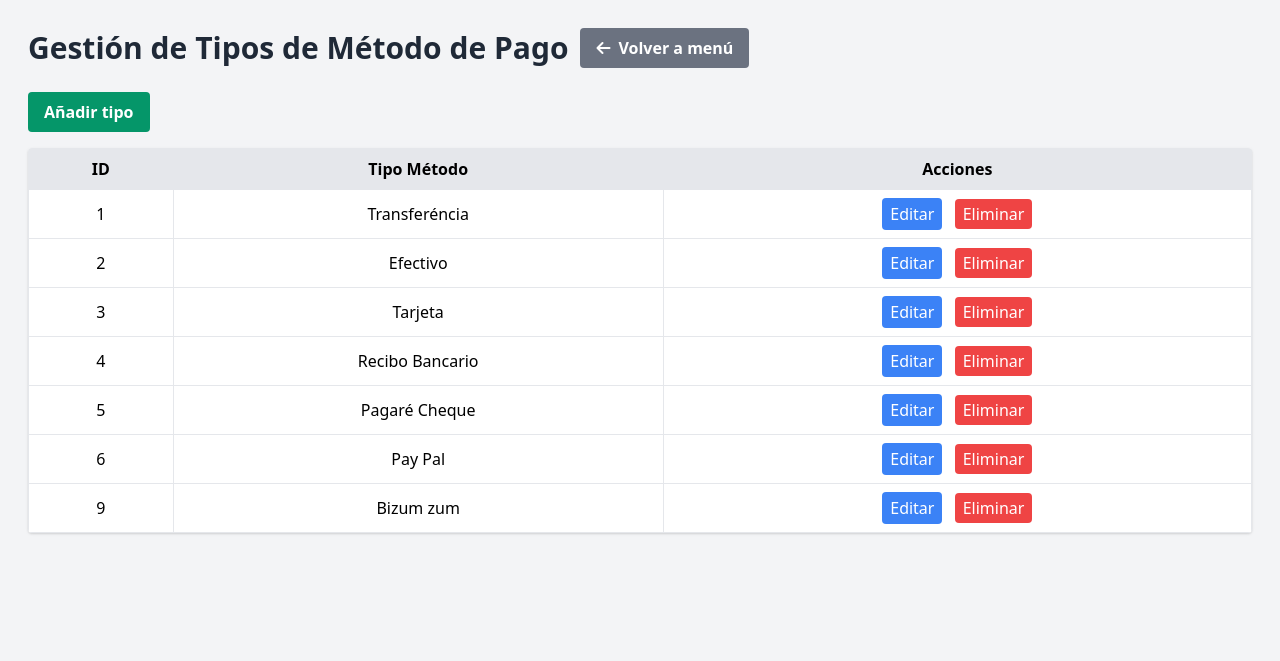
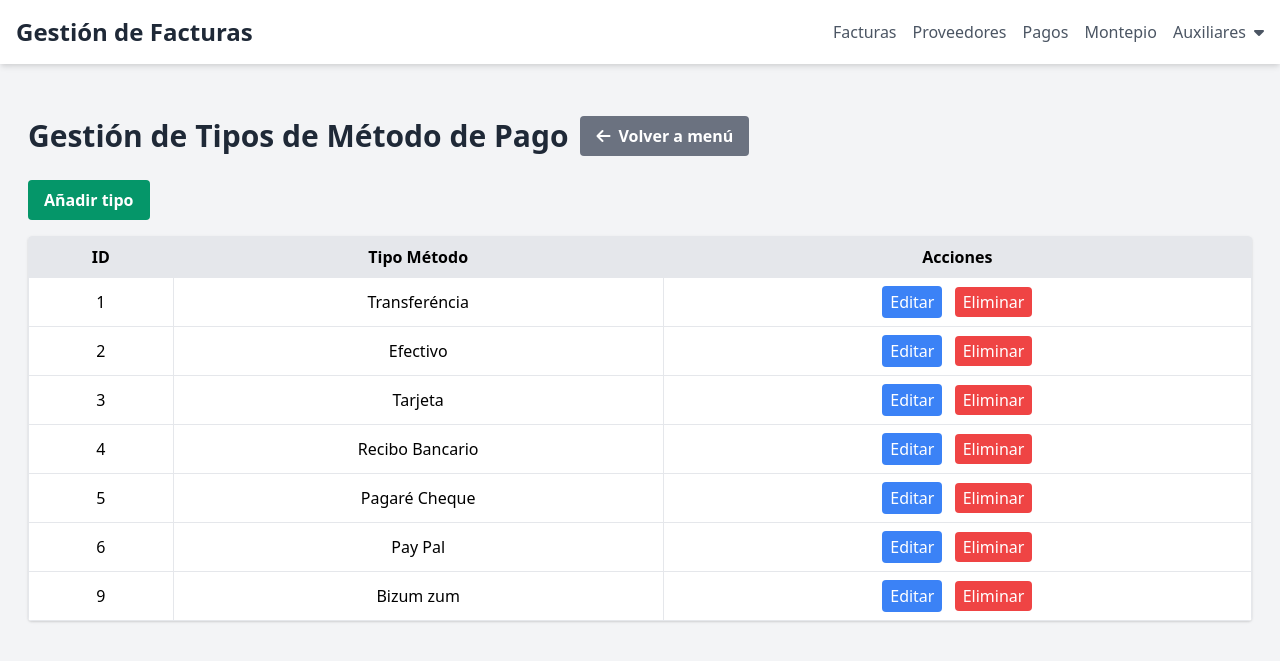
Before and after one commit to carlosarribas7/facturas, a PHP site: page /tipometodos.php in a window 1280 px wide. Shown: the top 661 px of the page. Run offline with PHP 8.4, Linux system fonts and the light colour scheme; data comes from the database, SQL or seed files in the repository; some libraries are stand-ins or nearby versions.

Commit message:
feat: Refactor all pages and add navigation menu
- Refactored all remaining pages (`montepio.php`, `tipo_gasto.php`, `provincias.php`, `pagos.php`, `iva.php`, `retenciones.php`, and `tipometodos.php`) to use the centralized database connection and header/footer templates.
- Created a reusable navigation menu in `templates/menu.php` to provide consistent navigation across the application.
- Added the navigation menu to all pages.

```diff
--- a/auxiliares.php
+++ b/auxiliares.php
@@ -86,7 +86,9 @@ if ($aux === 'iva') {
 }
 ?>
 <?php require_once 'templates/header.php'; ?>
-<body class="bg-gray-100 p-7" x-data="auxCrud('<?= $aux ?>')">
+<body class="bg-gray-100">
+<?php require_once 'templates/menu.php'; ?>
+<div class="p-7" x-data="auxCrud('<?= $aux ?>')">
 
     <form method="get" class="mb-6">
         <label class="font-bold mr-2 text-lg">Ver tabla:</label>
--- a/facturas.php
+++ b/facturas.php
@@ -150,7 +150,9 @@ $registros = $stmt->fetchAll(PDO::FETCH_ASSOC);
 
 ?>
 <?php require_once 'templates/header.php'; ?>
-<body class="bg-gray-100 p-7"
+<body class="bg-gray-100">
+<?php require_once 'templates/menu.php'; ?>
+<div class="p-7"
       x-data="facturasCrud(<?= htmlspecialchars(json_encode($listaProveedores), ENT_QUOTES, 'UTF-8') ?>, <?= htmlspecialchars(json_encode($listaTipoGasto), ENT_QUOTES, 'UTF-8') ?>, <?= htmlspecialchars(json_encode($listaRetenciones), ENT_QUOTES, 'UTF-8') ?>, <?= htmlspecialchars(json_encode($listaPagos), ENT_QUOTES, 'UTF-8') ?>, <?= htmlspecialchars(json_encode($listaIVA), ENT_QUOTES, 'UTF-8') ?>)">
 <?php if(!empty($_SESSION['error_facturas'])){ echo "<div class='bg-red-100 border border-red-300 text-red-800 p-3 rounded mb-4'>".htmlspecialchars($_SESSION['error_facturas'])."</div>"; unset($_SESSION['error_facturas']); } ?>
 
--- a/proveedores.php
+++ b/proveedores.php
@@ -167,7 +167,9 @@ $stmt->execute();
 $registros = $stmt->fetchAll(PDO::FETCH_ASSOC);
 ?>
 <?php require_once 'templates/header.php'; ?>
-<body class="bg-gray-100 p-7"
+<body class="bg-gray-100">
+<?php require_once 'templates/menu.php'; ?>
+<div class="p-7"
       x-data="proveedoresCrud(<?= htmlspecialchars(json_encode($listaProvincias), ENT_QUOTES, 'UTF-8') ?>, <?= htmlspecialchars(json_encode($listaGastos), ENT_QUOTES, 'UTF-8') ?>)">
 
     <?php if (!empty($_SESSION['mensaje_proveedor'])): ?>
--- /dev/null
+++ b/templates/menu.php
@@ -0,0 +1,49 @@
+<nav class="bg-white shadow-md mb-6">
+    <div class="container mx-auto px-4">
+        <div class="flex justify-between items-center py-4">
+            <a href="index.php" class="text-2xl font-bold text-gray-800">Gestión de Facturas</a>
+            <div class="hidden md:flex items-center space-x-4">
+                <a href="facturas.php" class="text-gray-600 hover:text-blue-600">Facturas</a>
+                <a href="proveedores.php" class="text-gray-600 hover:text-blue-600">Proveedores</a>
+                <a href="pagos.php" class="text-gray-600 hover:text-blue-600">Pagos</a>
+                <a href="montepio.php" class="text-gray-600 hover:text-blue-600">Montepio</a>
+                <div class="relative" x-data="{ open: false }">
+                    <button @click="open = !open" class="text-gray-600 hover:text-blue-600 focus:outline-none">
+                        Auxiliares <i class="fas fa-caret-down ml-1"></i>
+                    </button>
+                    <div x-show="open" @click.away="open = false" class="absolute right-0 mt-2 w-48 bg-white rounded-md shadow-lg z-10">
+                        <a href="iva.php" class="block px-4 py-2 text-sm text-gray-700 hover:bg-gray-100">IVA</a>
+                        <a href="retenciones.php" class="block px-4 py-2 text-sm text-gray-700 hover:bg-gray-100">Retenciones</a>
+                        <a href="provincias.php" class="block px-4 py-2 text-sm text-gray-700 hover:bg-gray-100">Provincias</a>
+                        <a href="tipo_gasto.php" class="block px-4 py-2 text-sm text-gray-700 hover:bg-gray-100">Tipos de Gasto</a>
+                        <a href="tipometodos.php" class="block px-4 py-2 text-sm text-gray-700 hover:bg-gray-100">Tipos de Método</a>
+                    </div>
+                </div>
+            </div>
+            <div class="md:hidden">
+                <button id="mobile-menu-button" class="text-gray-600 hover:text-blue-600 focus:outline-none">
+                    <i class="fas fa-bars"></i>
+                </button>
+            </div>
+        </div>
+        <div id="mobile-menu" class="hidden md:hidden">
+            <a href="facturas.php" class="block py-2 px-4 text-sm text-gray-700 hover:bg-gray-100">Facturas</a>
+            <a href="proveedores.php" class="block py-2 px-4 text-sm text-gray-700 hover:bg-gray-100">Proveedores</a>
+            <a href="pagos.php" class="block py-2 px-4 text-sm text-gray-700 hover:bg-gray-100">Pagos</a>
+            <a href="montepio.php" class="block py-2 px-4 text-sm text-gray-700 hover:bg-gray-100">Montepio</a>
+            <h3 class="px-4 py-2 text-sm font-semibold text-gray-500">Auxiliares</h3>
+            <a href="iva.php" class="block py-2 px-4 text-sm text-gray-700 hover:bg-gray-100">IVA</a>
+            <a href="retenciones.php" class="block py-2 px-4 text-sm text-gray-700 hover:bg-gray-100">Retenciones</a>
+            <a href="provincias.php" class="block py-2 px-4 text-sm text-gray-700 hover:bg-gray-100">Provincias</a>
+            <a href="tipo_gasto.php" class="block py-2 px-4 text-sm text-gray-700 hover:bg-gray-100">Tipos de Gasto</a>
+            <a href="tipometodos.php" class="block py-2 px-4 text-sm text-gray-700 hover:bg-gray-100">Tipos de Método</a>
+        </div>
+    </div>
+</nav>
+
+<script>
+    document.getElementById('mobile-menu-button').addEventListener('click', function() {
+        var menu = document.getElementById('mobile-menu');
+        menu.classList.toggle('hidden');
+    });
+</script>
--- a/tipometodos.php
+++ b/tipometodos.php
@@ -1,11 +1,6 @@
 <?php
-if(session_status() === PHP_SESSION_NONE) {
-    session_start();
-}
-
-// CONEXIÓN
-$pdo = new PDO('mysql:host=localhost;dbname=facturassalt', 'root', '');
-$pdo->exec("SET NAMES utf8mb4");
+$title = 'Gestión de Tipos de Método';
+require_once 'bd/db.php';
 
 // CRUD alta, edición, borrado
 if ($_SERVER['REQUEST_METHOD'] === 'POST') {
@@ -56,16 +51,10 @@ if (isset($_GET['eliminar'])) {
 }
 $metodos = $pdo->query("SELECT * FROM tipometodos ORDER BY id ASC")->fetchAll(PDO::FETCH_ASSOC);
 ?>
-<!DOCTYPE html>
-<html lang="es">
-<head>
-    <meta charset="UTF-8">
-    <title>Gestión Tipos de Método de Pago</title>
-    <script src="https://cdn.jsdelivr.net/npm/alpinejs@3.x.x/dist/cdn.min.js" defer></script>
-    <link href="https://cdn.jsdelivr.net/npm/tailwindcss@2.2.19/dist/tailwind.min.css" rel="stylesheet">
-    <link rel="stylesheet" href="https://cdnjs.cloudflare.com/ajax/libs/font-awesome/6.4.0/css/all.min.css">
-</head>
-<body class="bg-gray-100 p-7" x-data="metodoCrud()">
+<?php require_once 'templates/header.php'; ?>
+<body class="bg-gray-100">
+<?php require_once 'templates/menu.php'; ?>
+<div class="p-7" x-data="metodoCrud()">
 
     <?php if (!empty($_SESSION['mensaje_metodo'])): ?>
         <div id="mensaje-metodo" class="mb-4 p-4 rounded <?= $_SESSION['tipo_mensaje_metodo'] === 'error' ? 'bg-red-100 border border-red-300 text-red-800' : 'bg-green-100 border border-green-300 text-green-800' ?>">
@@ -187,5 +176,4 @@ $metodos = $pdo->query("SELECT * FROM tipometodos ORDER BY id ASC")->fetchAll(PD
             }
         }
     </script>
-</body>
-</html>
+<?php require_once 'templates/footer.php'; ?>
```
Also changed, not shown: iva.php (+7 -19 lines), montepio.php (+7 -18 lines), pagos.php (+7 -19 lines), provincias.php (+7 -19 lines), retenciones.php (+7 -19 lines), tipo_gasto.php (+7 -18 lines).
